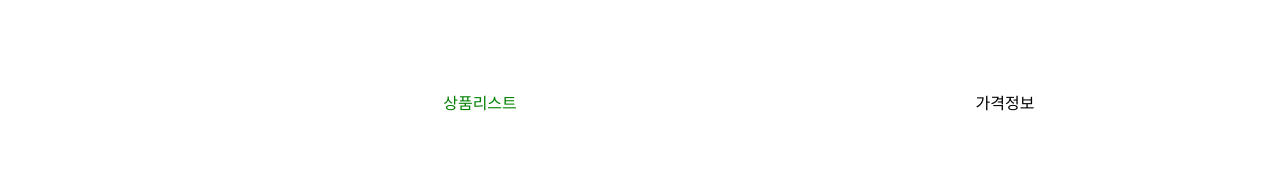
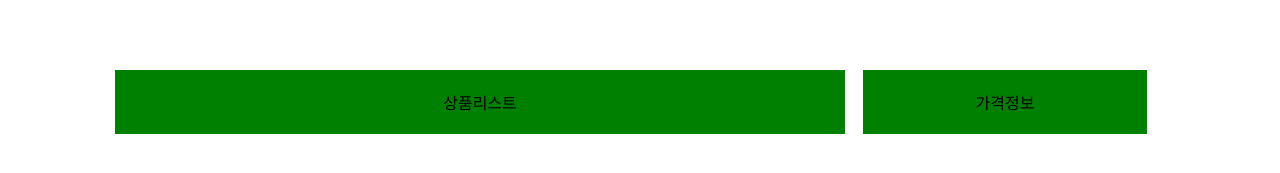
Before and after one commit to ParkJuseung/MarketKurly-Clone, a React (Create React App) app: page /cart in a window 1280 px wide. Shown: the part 559-732 px from the top of the page. Built offline with nearby package versions, Linux system fonts and the light colour scheme.

Commit message:
장바구니 영역 잡기

```diff
--- a/src/pages/Cart.js
+++ b/src/pages/Cart.js
@@ -13,7 +13,9 @@ const Cart = props => {
           </ProductWrap>
         </Wrap>
         <Wrap>
-          <div>가격정보</div>
+          <PriceWrap>
+            <div>가격정보</div>
+          </PriceWrap>
         </Wrap>
       </Wrap>
     </>
@@ -38,6 +40,16 @@ const ProductWrap = styled.div`
   align-items: center;
   width: 730px;
   box-sizing: border-box;
-  padding: 10px;
-  color: green;
+  padding: 20px;
+  background-color: green;
 `;
+
+const PriceWrap = styled.div`
+  display: flex;
+  justify-content: center;
+  align-items: center;
+  width: 284px;
+  box-sizing: border-box;
+  padding: 20px;
+  background-color: green;
+`;
```
